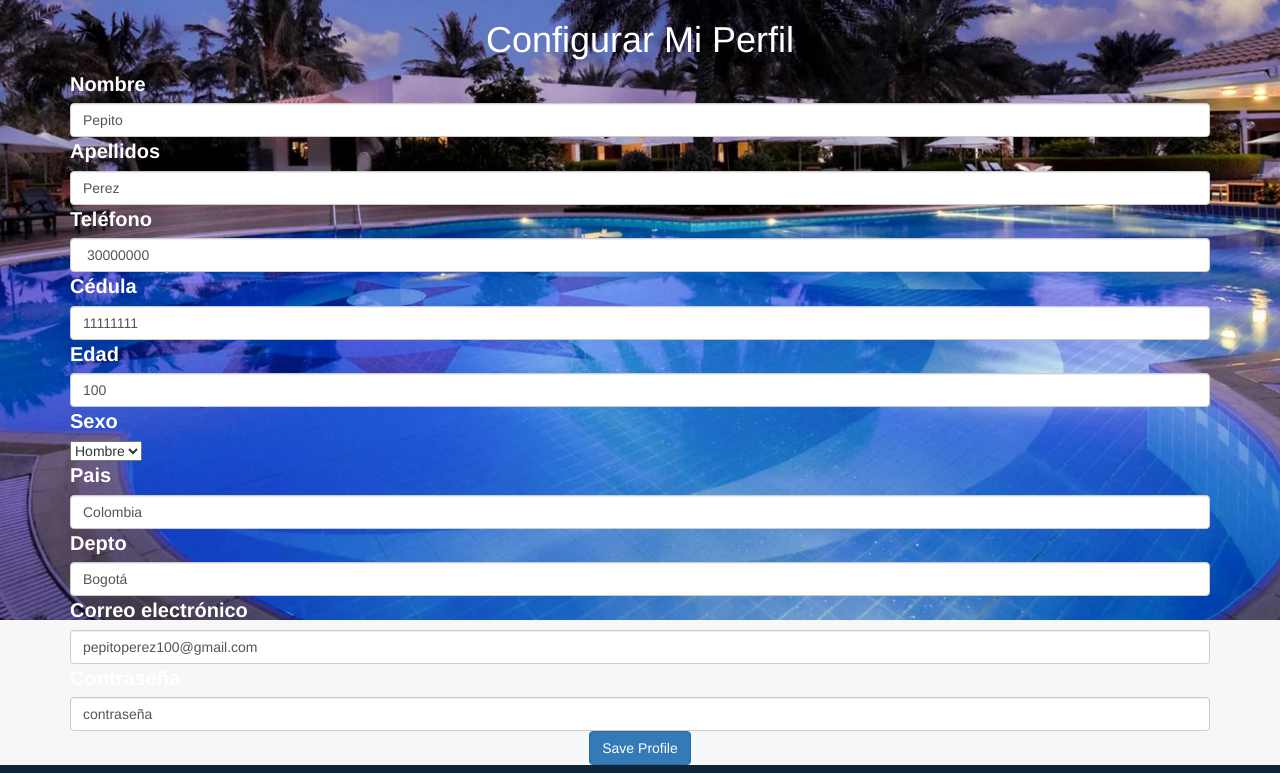
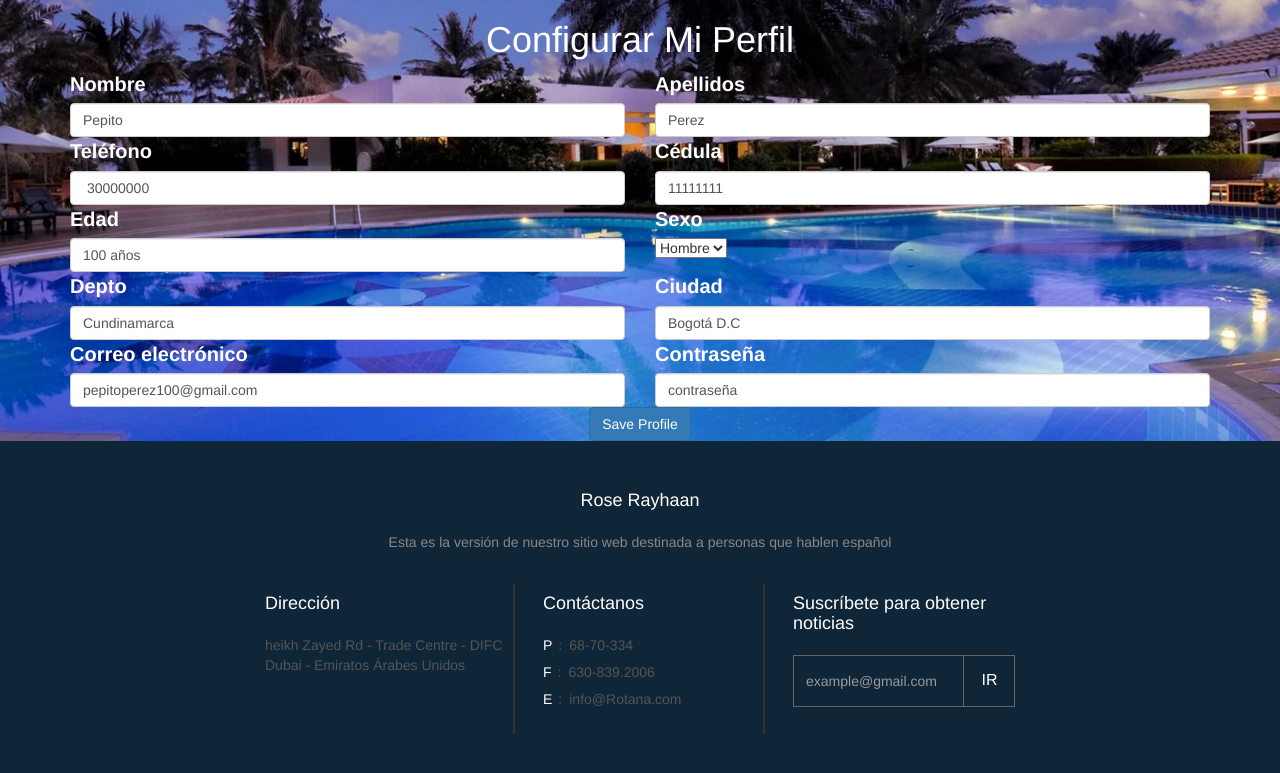
Before and after one commit to afnoob/Proyecto_ciclo3, a Flask app: template templates/Mi_perfil.html in a window 1280 px wide. Shown: the part 180-953 px from the top of the page. Run offline with Flask 2, Linux system fonts and the light colour scheme; the template is opened without the code that fills it, so the values that code supplies are empty; some libraries are stand-ins or nearby versions.

Commit message:
mejoras a Mi perfil

```diff
--- a/templates/Mi_perfil.html
+++ b/templates/Mi_perfil.html
@@ -33,48 +33,40 @@
             <div class="container rounded bg-white mt-3 mb-3 ">
 
 
-                <label class="labels">Nombre</label>
-                <input type="text"   class="form-control" value="Pepito">
+                <div class="row mt-3">
+                    <div class="col-md-6"> <label class="labels">Nombre</label><input type="text"   class="form-control" value="Pepito"></div>
+                    <div class="col-md-6"><label class="labels">Apellidos</label><input type="text" class="form-control" value="Perez"></div>
+                </div>
 
-                <label class="labels">Apellidos</label>
-                <input type="text" class="form-control" value="Perez">
+                <div class="row mt-3">
+                    <div class="col-md-6"> <label class="labels">Teléfono</label><input type="text" class="form-control"  value=" 30000000"></div>
+                    <div class="col-md-6"> <label class="labels">Cédula</label><input type="text" class="form-control"  value="11111111"></div>
+                </div>
 
-
-
-                <label class="labels">Teléfono</label>
-                <input type="text" class="form-control"  value=" 30000000">
-
-                <label class="labels">Cédula</label>
-                <input type="text" class="form-control"  value="11111111">
-
-
-                <label class="labels">Edad</label>
-                <input type="number" class="form-control" value="100">
-
-                <label class="labels">Sexo</label>
+                <div class="row mt-3">
+                    <div class="col-md-6">  <label class="labels">Edad</label><input type="text" class="form-control" value="100 años"></div>
+                    <div class="col-md-6"> <label class="labels">Sexo</label>
                 <br/>
                 <select name="Sexo">
                     <option value="Hombre"> Hombre</option>
                     <option value="Mujer"> Mujer</option>
                     <option value="Otro"> Otro</option>
-                </select>
-
-                <br/>
-                <label class="labels">Pais</label>
-                <input type="text" class="form-control" value="Colombia">
-
-                <label class="labels">Depto</label>
-                <input type="text" class="form-control" value="Bogotá" >
+                </select></div>
+                </div>
 
 
+                <div class="row mt-3">
+                    <div class="col-md-6"> <label class="labels">Depto</label><input type="text" class="form-control" value="Cundinamarca"></div>
+                    <div class="col-md-6"><label class="labels">Ciudad</label><input type="text" class="form-control" value="Bogotá D.C" ></div>
+                </div>
 
-                <label class="labels">Correo electrónico</label>
-                <input type="text" class="form-control" value="pepitoperez100@gmail.com">
+                <div class="row mt-3">
+                    <div class="col-md-6"><label class="labels">Correo electrónico</label><input type="text" class="form-control" value="pepitoperez100@gmail.com"></div>
+                    <div class="col-md-6"><label class="labels">Contraseña</label><input type="text" class="form-control" value="contraseña" ></div>
+                </div>
+            </div>
 
-                    <label class="labels">Contraseña</label>
-                    <input type="text" class="form-control" value="contraseña" >
 
-                </div>
         <div class=" text-center">
             <button class="btn btn-primary profile-button" type="button">Save Profile</button>
         </div>
```
Also changed, not shown: templates/habitaciones.html (+78 -0 lines).
